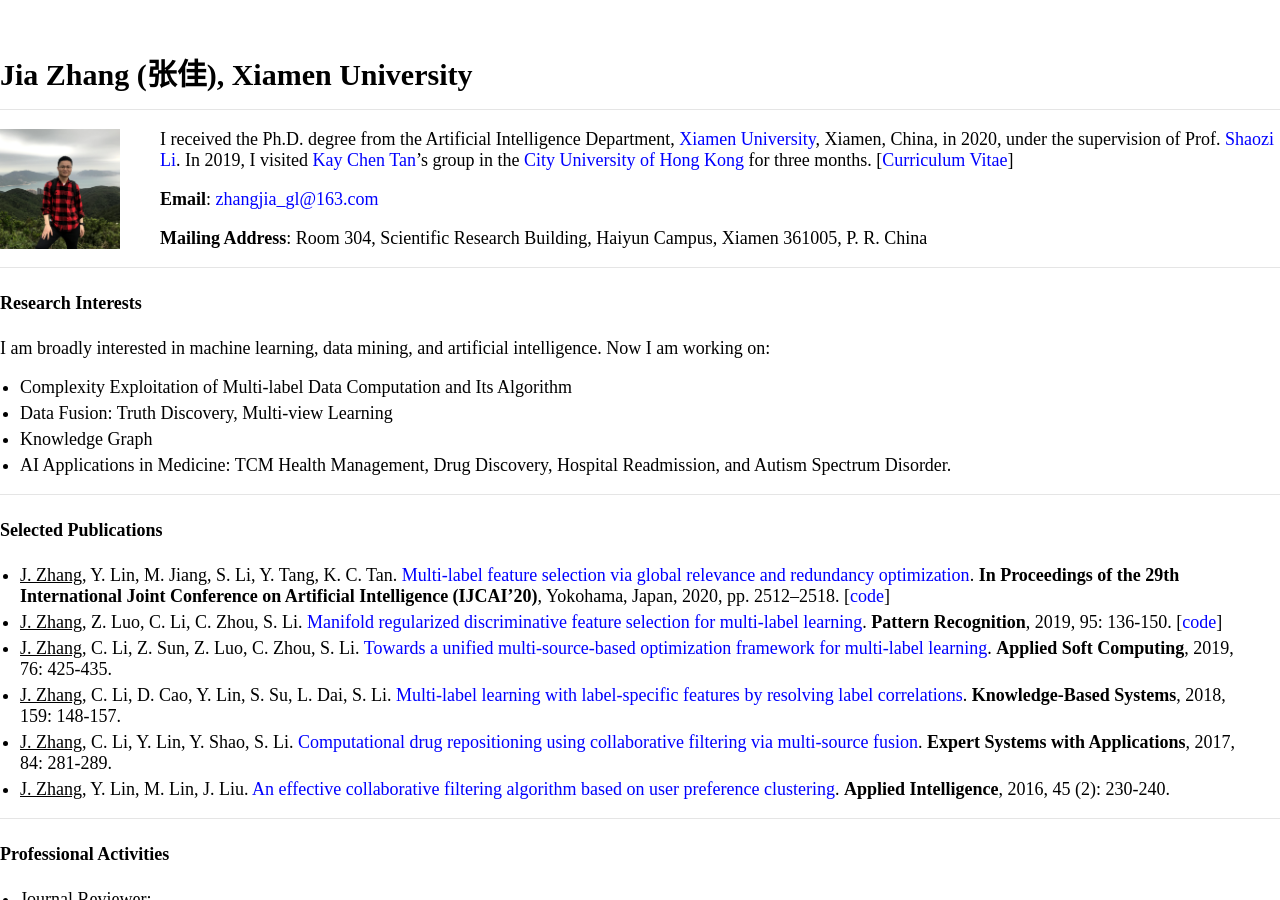
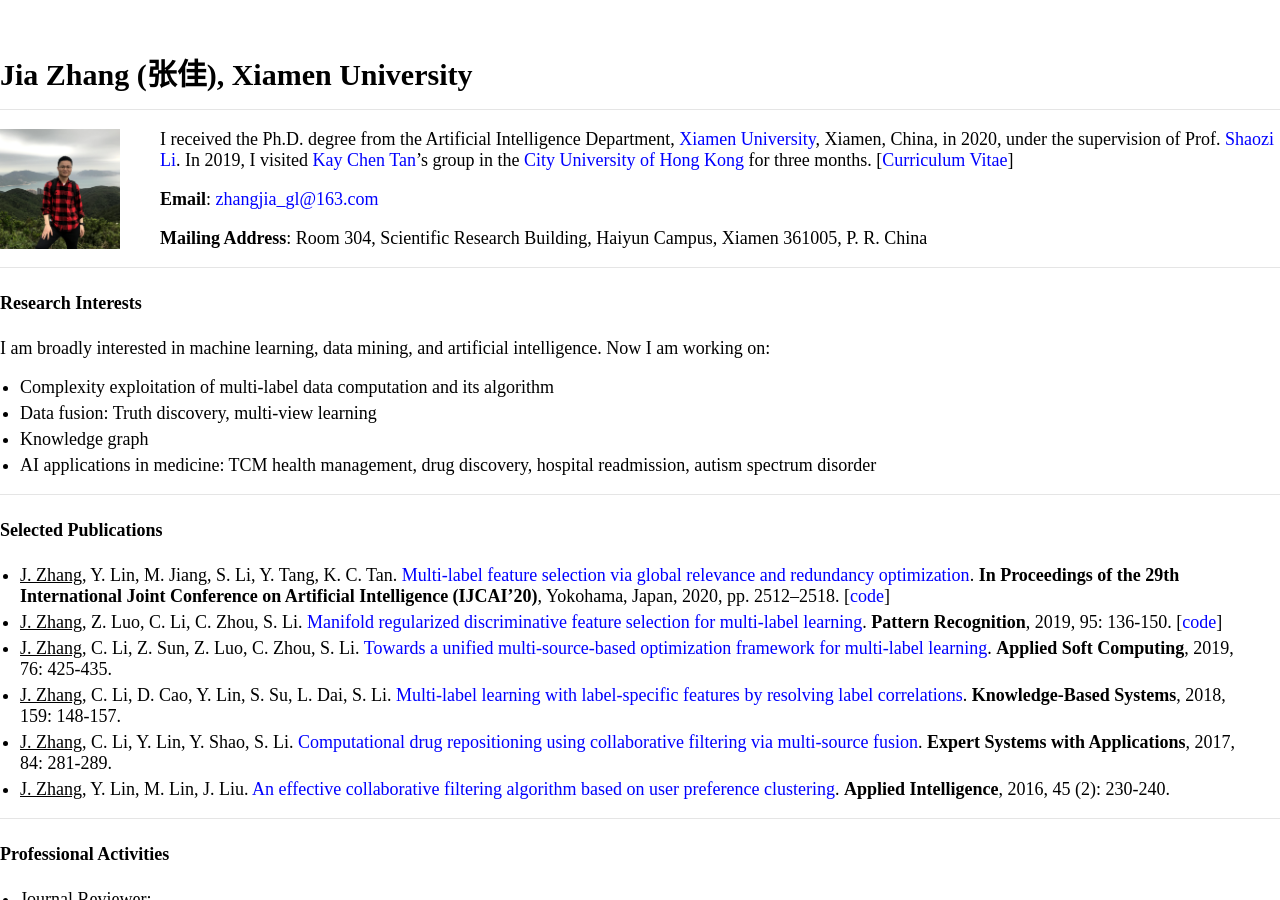
Before and after one commit to jiazhang-ml/jiazhang-ml.github.io, a Jekyll site: the page built from index.md, in a window 1280 px wide and 900 px high. Built offline with Jekyll 4.4.1, drawn with Linux system fonts in a browser that asks for light colours.

Commit message:
Update index.md

```diff
--- a/index.md
+++ b/index.md
@@ -16,10 +16,10 @@ I received the Ph.D. degree from the Artificial Intelligence Department, [Xiamen
 #### Research Interests
 
 I am broadly interested in machine learning, data mining, and artificial intelligence. Now I am working on:
-* Complexity Exploitation of Multi-label Data Computation and Its Algorithm
-* Data Fusion: Truth Discovery, Multi-view Learning
-* Knowledge Graph
-* AI Applications in Medicine: TCM Health Management, Drug Discovery, Hospital Readmission, and Autism Spectrum Disorder.
+* Complexity exploitation of multi-label data computation and its algorithm
+* Data fusion: Truth discovery, multi-view learning
+* Knowledge graph
+* AI applications in medicine: TCM health management, drug discovery, hospital readmission, autism spectrum disorder
 
 ---
 
```
